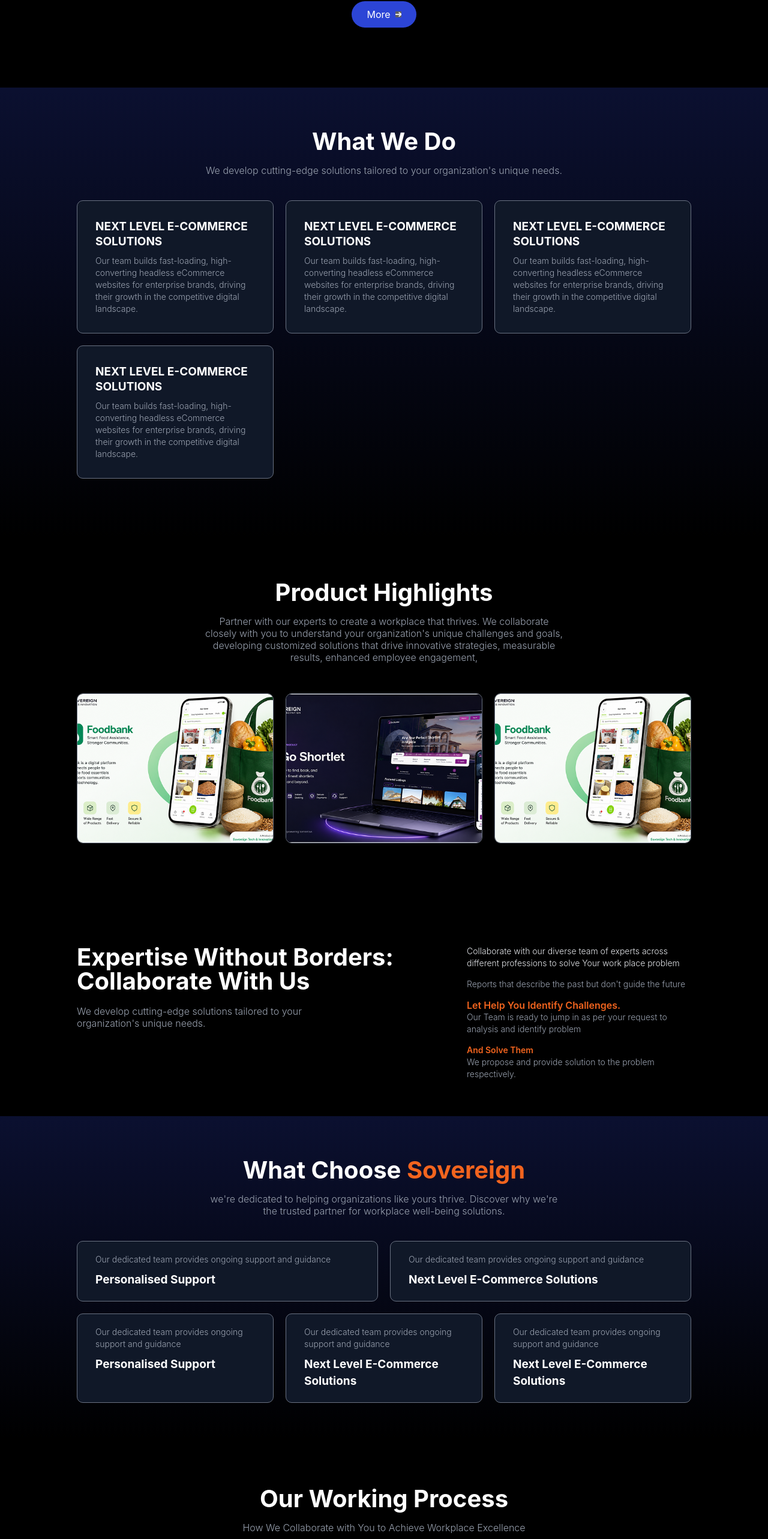
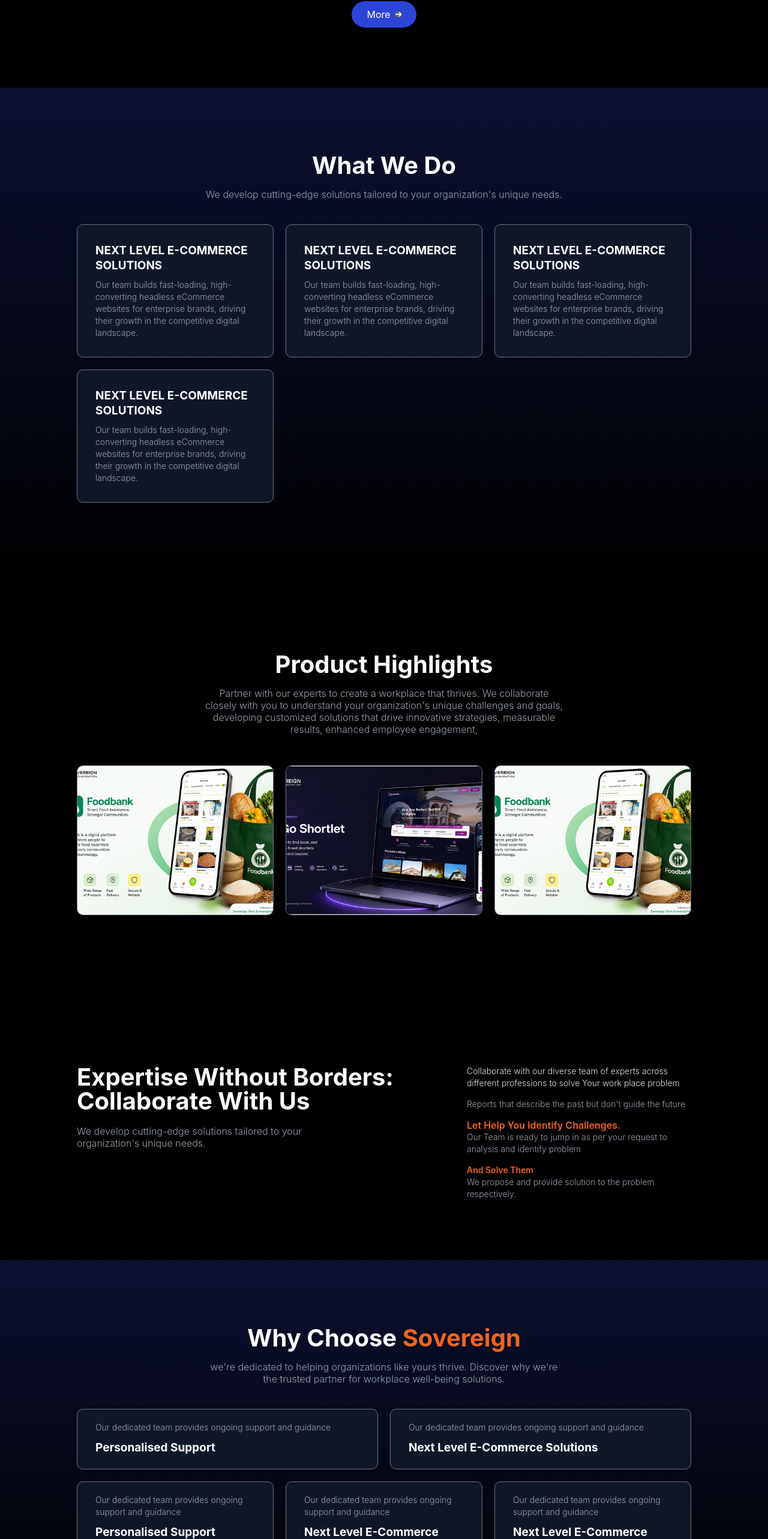
Before and after one commit to Cessaprince/company-website, a React (Vite) app: page / in a window 1280 px wide. Shown: the part 1925-4491 px from the top of the page at 60% size. Built offline with nearby package versions, Linux system fonts and the light colour scheme.

Commit message:
made few changes

```diff
--- a/src/pages/Home.jsx
+++ b/src/pages/Home.jsx
@@ -77,7 +77,7 @@ const Home = () => {
                     </div>
                 </main>
 
-                <section className='blue-box h-auto w-full py-[60px]'>
+                <section className='blue-box h-auto w-full py-[100px]'>
                     <div className="short-section">
                         <div className="flex flex-col items-center gap-2 text-center">
                             <h3 className='text-white capitalize font-bold text-[40px]'>what we do</h3>
@@ -111,9 +111,8 @@ const Home = () => {
                     </div>
                 </section>
 
-                <section className='bg-black h-auto w-full py-[60px]'>
+                <section className='bg-black h-auto w-full py-[100px]'>
                     <div className="short-section">
-
 
                         <div className="flex flex-col items-center gap-2 text-center">
                             <h3 className='text-white capitalize font-bold text-[40px]'>product highlights</h3>
@@ -139,7 +138,7 @@ const Home = () => {
                     </div>
                 </section>
 
-                <section className='bg-black h-auto w-full py-[60px]'>
+                <section className='bg-black h-auto w-full py-[100px]'>
                     <div className="short-section flex gap-[50px] ">
                         <div className="flex flex-col gap-2 w-[600px] gap-[20px]">
                             <h3 className='text-white capitalize font-bold text-[40px] leading-[40px]'>Expertise Without Borders: Collaborate with Us</h3>
@@ -166,10 +165,10 @@ const Home = () => {
                 </section>
 
 
-                <section className='blue-box h-auto w-full py-[60px]'>
+                <section className='blue-box h-auto w-full py-[100px]'>
                     <div className="short-section">
                         <div className="flex flex-col items-center gap-2 text-center">
-                            <h3 className='text-white capitalize font-bold text-[40px]'>what choose <span className='text-[var(--dark-orange)]'>sovereign</span></h3>
+                            <h3 className='text-white capitalize font-bold text-[40px]'>why choose <span className='text-[var(--dark-orange)]'>sovereign</span></h3>
                             <p className='text-gray-400 font-light text-normal leading-[20px] max-w-[600px]'>we're dedicated to helping organizations like yours thrive. Discover why we're the trusted partner for workplace well-being solutions.</p>
                         </div>
 
```
